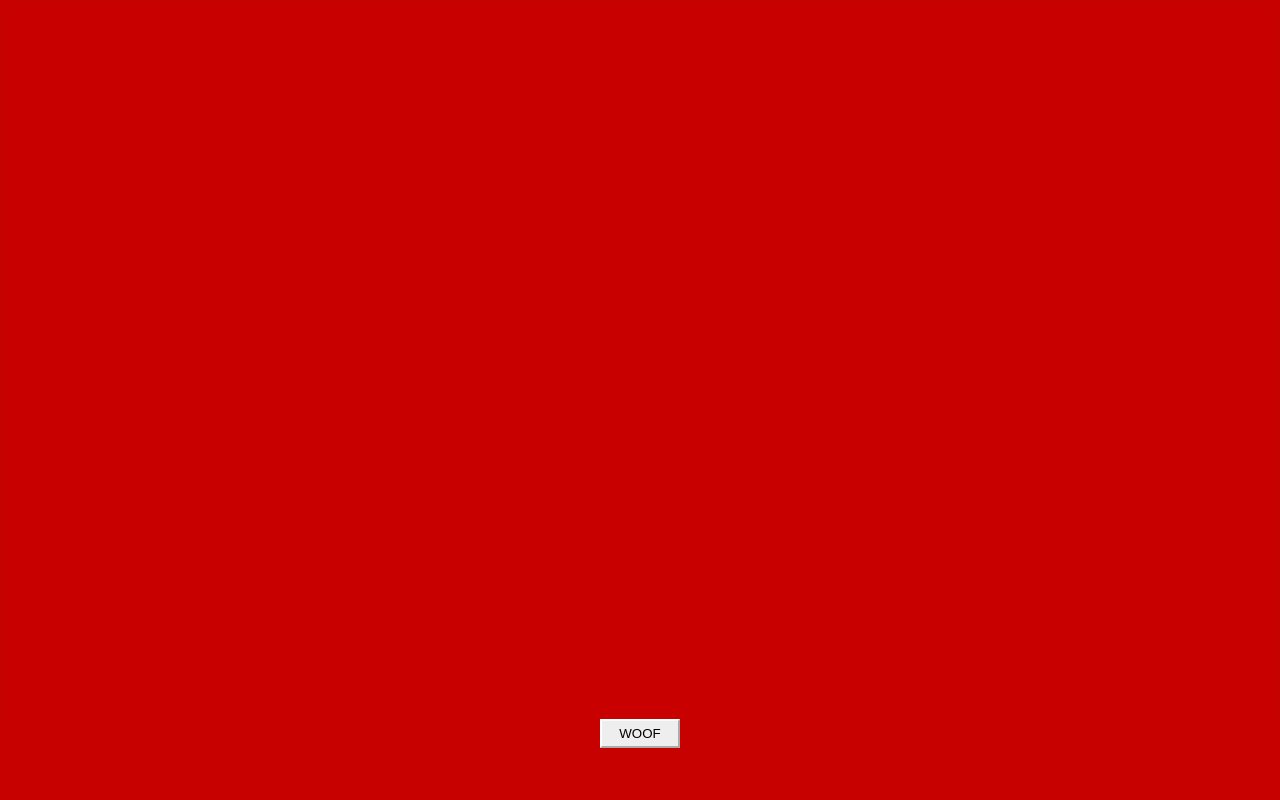
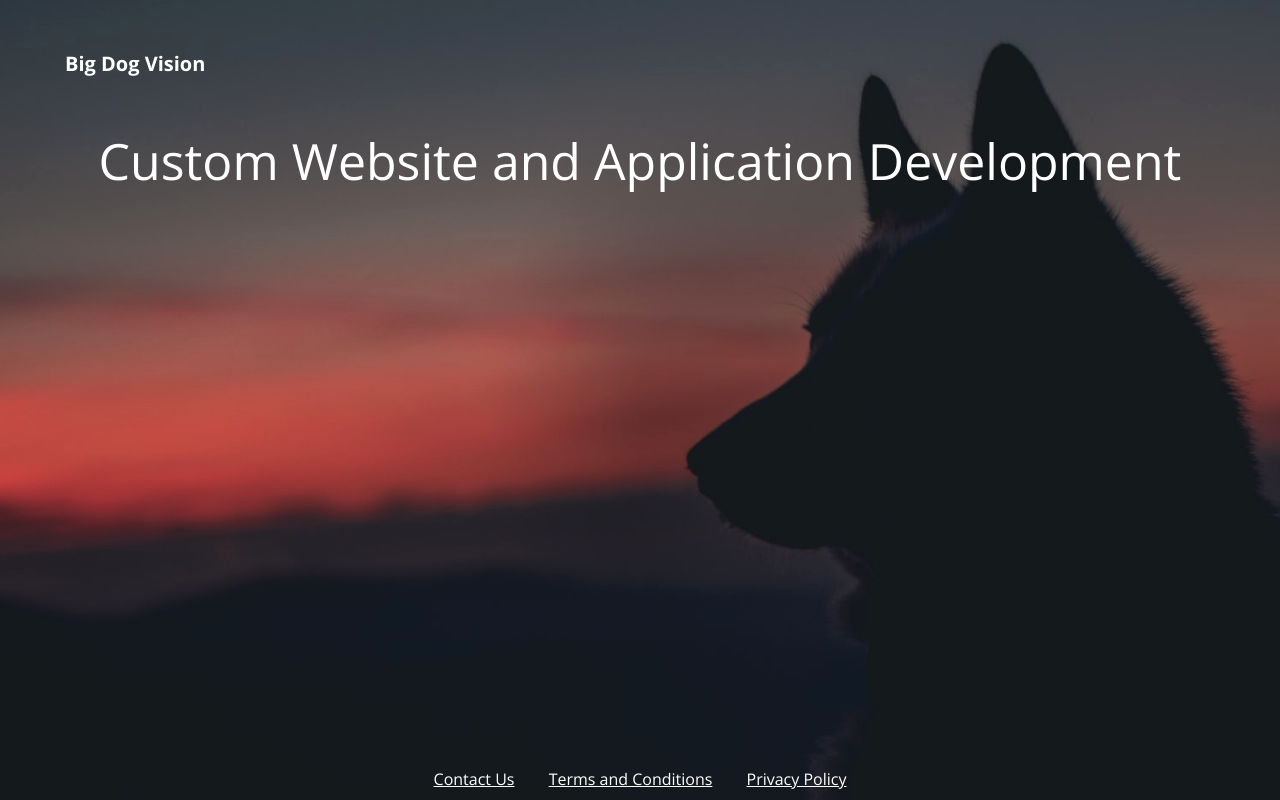
Before and after one commit to Agemo-io/Big-Dog-Vision.github.io, a plain HTML site: page index.html in a window 1280 px wide. Drawn offline with nearby package versions, Linux system fonts and the light colour scheme.

Commit message:
start of simple landing page

```diff
--- a/index.html
+++ b/index.html
@@ -4,8 +4,13 @@
     <title>Big Dog Vision</title>
     <link rel="icon" type="image/png" href="assets/favicon-32x32.png" sizes="32x32" />
     <link rel="icon" type="image/png" href="assets/favicon-16x16.png" sizes="16x16" />
+    <meta name="viewport" content="width=device-width, initial-scale=1.0">
+
+    <link rel="preconnect" href="https://fonts.googleapis.com">
+    <link rel="preconnect" href="https://fonts.gstatic.com" crossorigin>
+    <link href="https://fonts.googleapis.com/css2?family=Open+Sans:ital,wght@0,300;0,400;0,700;1,400&display=swap" rel="stylesheet">
+
     <link rel="stylesheet" href="./styles.css" />
-    <meta name="viewport" content="width=device-width, initial-scale=1.0">
 
     <!-- Global site tag (gtag.js) - Google Analytics -->
     <script async src="https://www.googletagmanager.com/gtag/js?id=G-82XVH64DD5"></script>
@@ -19,21 +24,17 @@
 
         gtag('config', 'G-82XVH64DD5');
     </script>
-
-    <script type="text/javascript">
-        function handleIt(txt) {
-            window.open('mailto:info@bigdogvision.com');
-        }
-    </script>
 </head>
 
 <body>
-    <img src="assets/coming_soon.gif" alt="Big Dogs" width="100%" />
-    <div class="center">
-        <form id="form1" action="javascript:handleIt()">
-            <button type="submit" form="form1" class="btn">WOOF</button>
-        </form>
-    </div>
+    <h1>Big Dog Vision</h1>
+    <p class="hero">Custom Website and Application Development</p>
+
+    <footer>
+        <a href="mailto:info@bigdogvision.com">Contact Us</a>
+        <a href="https://www.termsfeed.com/live/16a04c24-7a6b-4103-a71f-efae756e01d3">Terms and Conditions</a>
+        <a href="https://www.termsfeed.com/live/535b2f3f-d64b-4d6a-b99f-9389f0882e72">Privacy Policy</a>
+    </footer>
 </body>
 
 
--- a/styles.css
+++ b/styles.css
@@ -1,27 +1,48 @@
+html {
+    font-family: 'Open Sans', sans-serif;
+}
+
 body {
     background-color: #c70100;
+    background-image: url("assets/background.png");
+    background-size: cover;
+    color: #fff;
 }
 
-.center {
-    margin: auto;
-    width: 50%;
+h1 {
+    font-size: 20px;
+    margin: 50px auto 25px;
+    max-width: 1150px;
+}
+
+.hero {
+    font-size: 50px;
+    font-weight: 300;
+    margin: 50px auto 25px;
+    max-width: 1150px;
     text-align: center;
 }
 
-.btn {
-    color: black;
-    border: 2px outset white;
-    background: #eee;
-    padding: 2px;
-    min-width: 80px;
-    padding: 5px;
-    text-decoration: none;
+section {
+    background: rgba(255, 255, 255, .22);
+    margin: 10px auto;
+    max-width: 1150px;
+    min-height: 65vh;
 }
 
-.btn:hover {
-    background: #f5f5f5;
+p {
+    margin: 5px 12px;
 }
 
-.btn:active {
-    border-style: inset;
+footer {
+    bottom: 10px;
+    left: 0;
+    position: fixed;
+    right: 0;
+    text-align: center;
 }
+
+footer a, footer a:hover, footer a:visited, footer a:active  {
+    color: #fff;
+    margin: 0 15px;
+}
```
Also changed, not shown: assets/background.png (added), assets/coming_soon.gif (deleted), assets/coming_soon_text.png (deleted), 1 other file.
